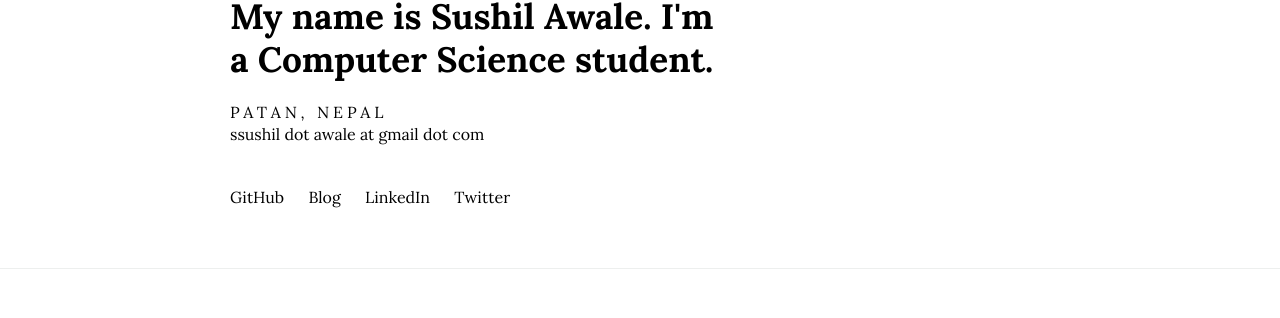
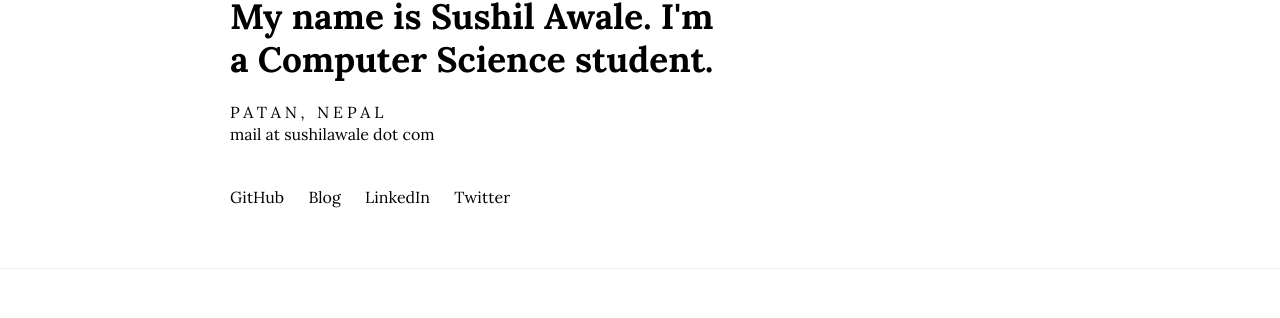
Before and after one commit to awalesushil/awalesushil.github.io, a Jekyll site: the page built from index.html, in a window 1280 px wide and 900 px high. Shown: the part 236-554 px from the top of the window. Built offline with Jekyll 4.4.1, drawn with Linux system fonts in a browser that asks for light colours.

Commit message:
Update _config.yml

```diff
--- a/_config.yml
+++ b/_config.yml
@@ -2,7 +2,7 @@
 
 # Site settings
 title: Awale Sushil
-email: ssushil dot awale at gmail dot com
+email: mail at sushilawale dot com
 description: Portfolio of Sushil Awale, Computer Science
 baseurl: ""
 url: "http://sushilawale.com"
```
